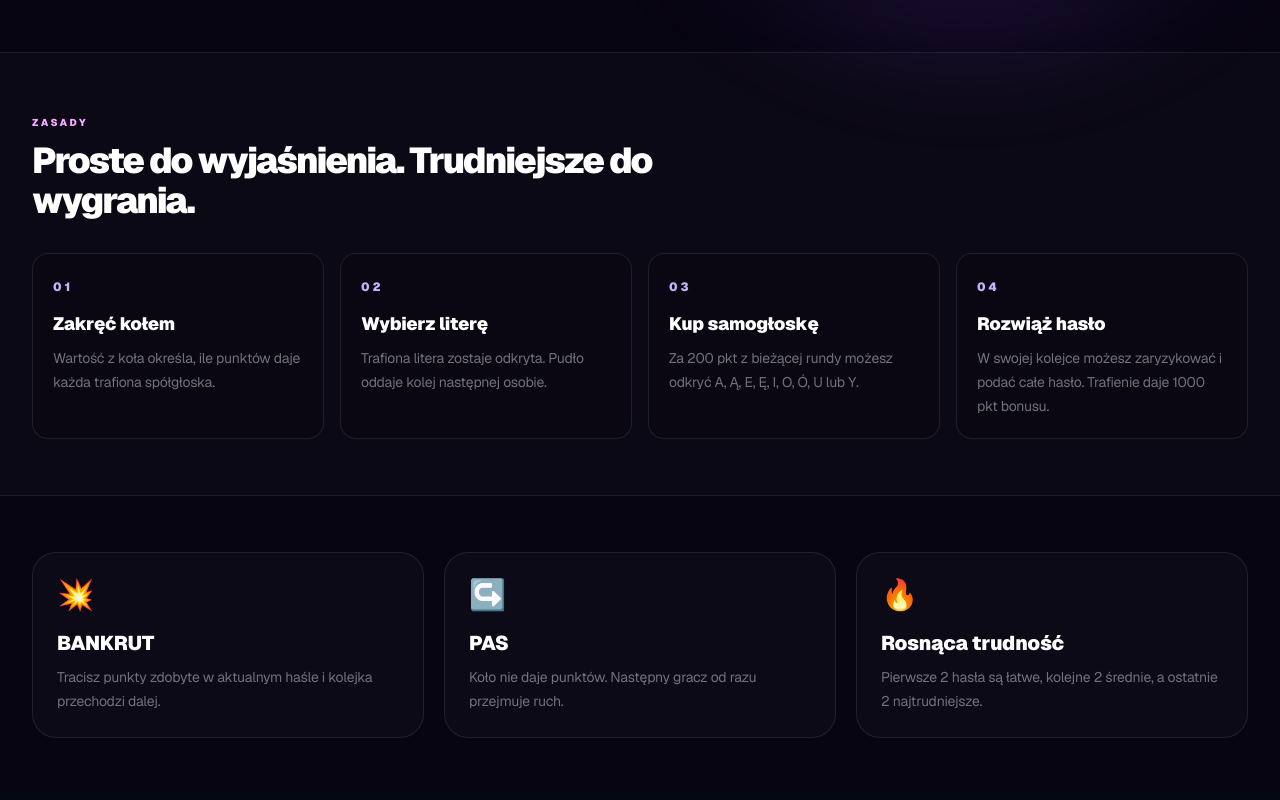
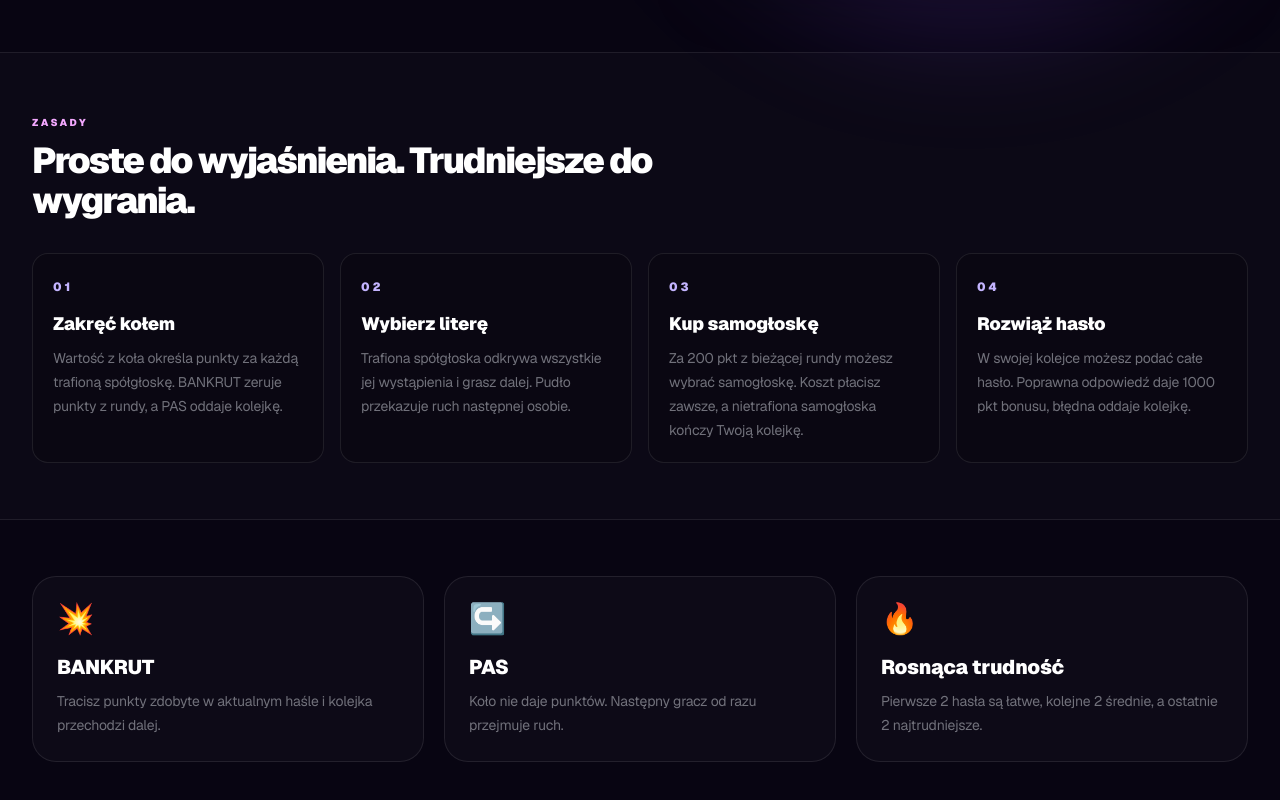
Before and after one commit to damianmro-design/platforma-gier, a Next.js app: page /gry/zakrecone-haslo in a window 1280 px wide. Shown: the part 822-1622 px from the top of the page. Built offline with nearby package versions, Linux system fonts and the light colour scheme.

Commit message:
Clarify Zakrecone Haslo rules

```diff
--- a/app/gry/zakrecone-haslo/page.tsx
+++ b/app/gry/zakrecone-haslo/page.tsx
@@ -9,10 +9,10 @@ export const metadata: Metadata = {
 };
 
 const rules = [
-  ["01", "Zakręć kołem", "Wartość z koła określa, ile punktów daje każda trafiona spółgłoska."],
-  ["02", "Wybierz literę", "Trafiona litera zostaje odkryta. Pudło oddaje kolej następnej osobie."],
-  ["03", "Kup samogłoskę", "Za 200 pkt z bieżącej rundy możesz odkryć A, Ą, E, Ę, I, O, Ó, U lub Y."],
-  ["04", "Rozwiąż hasło", "W swojej kolejce możesz zaryzykować i podać całe hasło. Trafienie daje 1000 pkt bonusu."],
+  ["01", "Zakręć kołem", "Wartość z koła określa punkty za każdą trafioną spółgłoskę. BANKRUT zeruje punkty z rundy, a PAS oddaje kolejkę."],
+  ["02", "Wybierz literę", "Trafiona spółgłoska odkrywa wszystkie jej wystąpienia i grasz dalej. Pudło przekazuje ruch następnej osobie."],
+  ["03", "Kup samogłoskę", "Za 200 pkt z bieżącej rundy możesz wybrać samogłoskę. Koszt płacisz zawsze, a nietrafiona samogłoska kończy Twoją kolejkę."],
+  ["04", "Rozwiąż hasło", "W swojej kolejce możesz podać całe hasło. Poprawna odpowiedź daje 1000 pkt bonusu, błędna oddaje kolejkę."],
 ];
 
 export default function ZakreconeHasloPage() {
```
